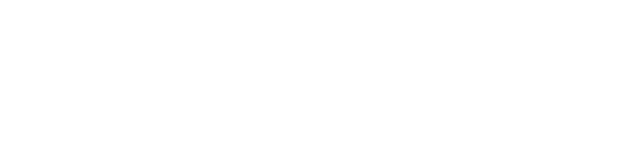
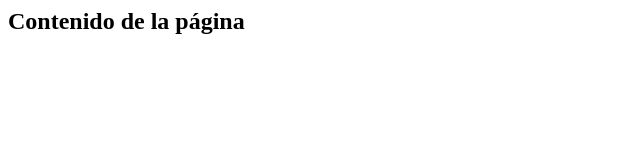
Before and after one commit to flung34/examen, a plain HTML site: page index.html in a window 1280 px wide. Shown: the whole page, without its empty margins (0-640 px from the left). Drawn offline with Linux system fonts and the light colour scheme.

Commit message:
otro cambio en index desde rama repo1

```diff
--- a/index.html
+++ b/index.html
@@ -1,2 +1,3 @@
 <html>
+    <h2> Contenido de la página </h2>
 </html>
```
